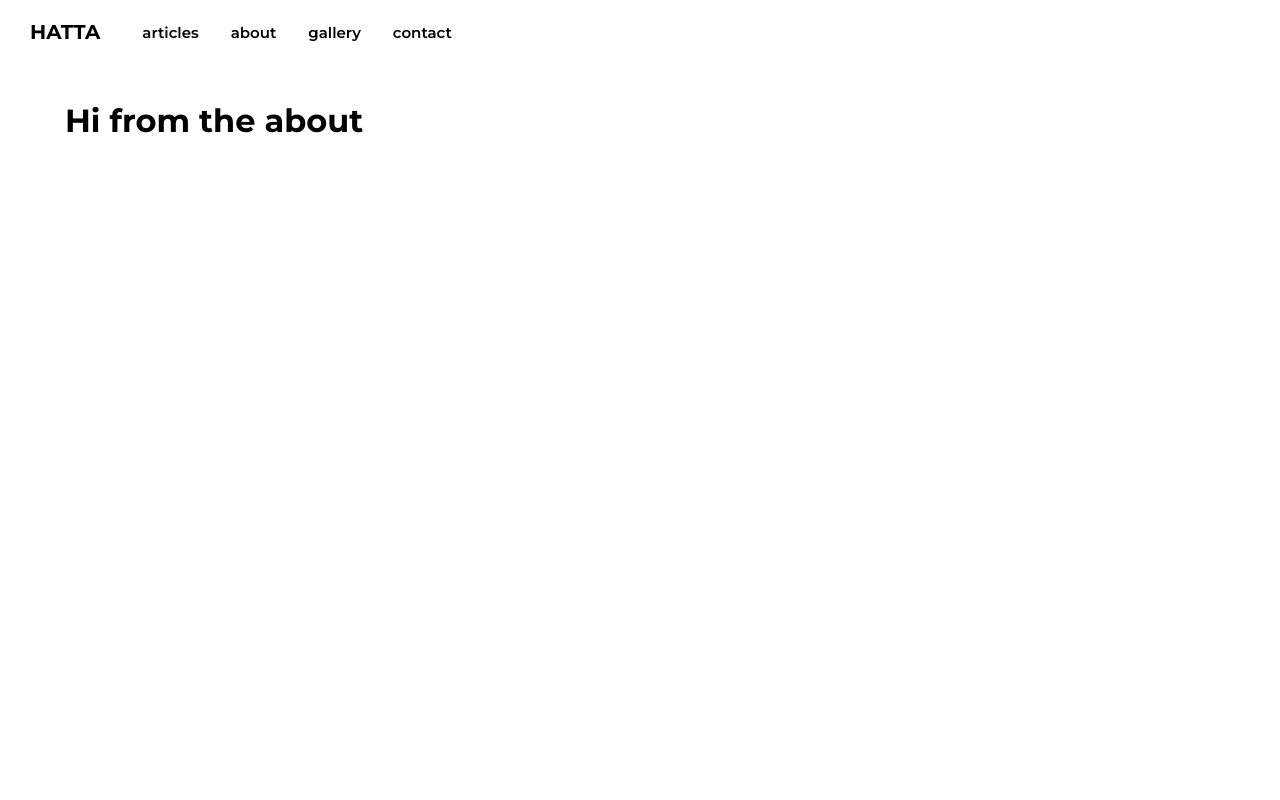
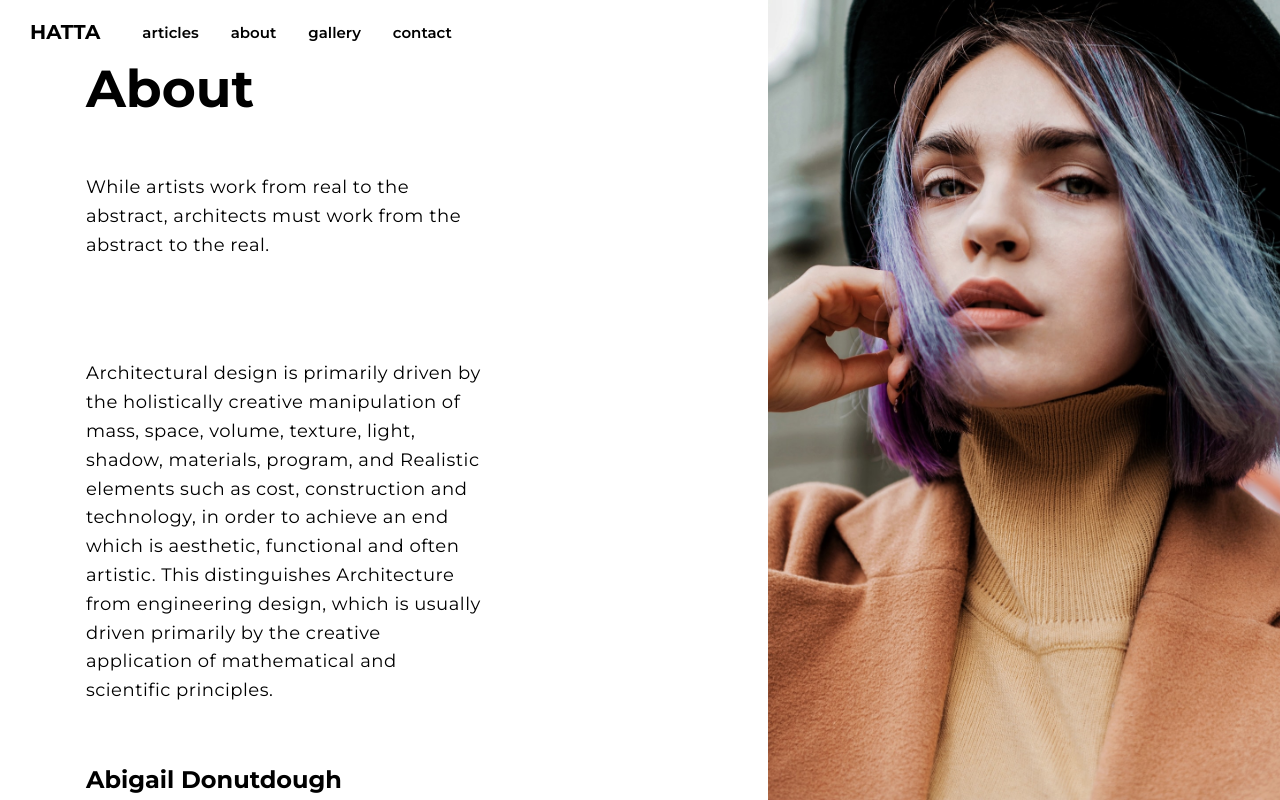
Before and after one commit to bartekmajster/hatta-website-gatsby, a Gatsby site: page /about in a window 1280 px wide. Built offline with nearby package versions, Linux system fonts and the light colour scheme; Gatsby itself is replaced by a stand-in of ours.

Commit message:
add about page

```diff
--- a/src/assets/styles/globalStyles.js
+++ b/src/assets/styles/globalStyles.js
@@ -13,8 +13,9 @@ const GlobalStyle = createGlobalStyle`
 
   body {
     margin: 0;
-    padding: 80px 65px 0;
+    padding: 80px 86px 0;
     font-family: 'Montserrat',sans-serif;
+    overflow-x: hidden;
   }
 
   button {
--- a/src/components/PageInfo/PageInfo.js
+++ b/src/components/PageInfo/PageInfo.js
@@ -1,5 +1,4 @@
 import React from 'react';
-import PropTypes from 'prop-types';
 import styled from 'styled-components';
 
 const Wrapper = styled.div`
@@ -31,8 +30,3 @@ const PageInfo = ({ title, paragraph }) => (
 );
 
 export default PageInfo;
-
-PageInfo.propTypes = {
-  title: PropTypes.string.isRequired,
-  paragraph: PropTypes.string.isRequired,
-};
--- a/src/pages/about.js
+++ b/src/pages/about.js
@@ -1,5 +1,84 @@
 import React from 'react';
+import styled from 'styled-components';
+import Image from 'gatsby-image';
+import { graphql } from 'gatsby';
 
-const AboutPage = () => <h1>Hi from the about</h1>;
+const ContentWrapper = styled.div`
+  width: 60%;
+  height: calc(100vh - 80px);
+  text-align: left;
+  display: flex;
+  flex-direction: column;
+  justify-content: center;
+  align-items: flex-start;
+
+  h1 {
+    font-size: 52px;
+    margin: 0;
+    width: 60%;
+    line-height: 0.9;
+  }
+
+  p {
+    font-size: 18px;
+    line-height: 160%;
+    letter-spacing: 0.5px;
+    margin: 60px 0 40px;
+    width: 60%;
+  }
+`;
+
+const StyledImage = styled(Image)`
+  position: absolute !important;
+  top: 0;
+  right: 0;
+  width: 40%;
+  height: 100vh;
+  object-fit: cover;
+`;
+
+const StyledHr = styled.div`
+  background-color: black;
+  width: 150%;
+  transform: translateX(-10%);
+  height: 4px;
+`;
+
+const AboutPage = ({ data }) => (
+  <>
+    <ContentWrapper>
+      <h1>About</h1>
+      <p>
+        While artists work from real to the abstract, architects must work from
+        the abstract to the real.
+      </p>
+      <StyledHr />
+      <p>
+        Architectural design is primarily driven by the holistically creative
+        manipulation of mass, space, volume, texture, light, shadow, materials,
+        program, and Realistic elements such as cost, construction and
+        technology, in order to achieve an end which is aesthetic, functional
+        and often artistic. This distinguishes Architecture from engineering
+        design, which is usually driven primarily by the creative application of
+        mathematical and scientific principles.
+      </p>
+      <h2>Abigail Donutdough</h2>
+      <StyledHr />
+    </ContentWrapper>
+    <StyledImage fluid={data.file.childImageSharp.fluid} />
+  </>
+);
+
+export const query = graphql`
+  {
+    file(name: { eq: "about_photo" }) {
+      childImageSharp {
+        fluid(maxWidth: 800, maxHeight: 1200, quality: 90) {
+          ...GatsbyImageSharpFluid_tracedSVG
+        }
+      }
+    }
+  }
+`;
 
 export default AboutPage;
--- a/src/pages/articles.js
+++ b/src/pages/articles.js
@@ -1,7 +1,7 @@
 import React from 'react';
 import styled from 'styled-components';
 import { graphql } from 'gatsby';
-import ArticlePreview from '../components/ArticlePreview/ArticlePreview';
+import StyledImage from '../components/StyledImage/StyledImage';
 import PageInfo from '../components/PageInfo/PageInfo';
 
 const ArticlesWrapper = styled.div`
@@ -26,7 +26,8 @@ const ArticlesPage = ({ data }) => {
       <ArticlesWrapper>
         {nodes.map(
           ({ excerpt, frontmatter: { title, featuredImage, slug } }) => (
-            <ArticlePreview
+            <StyledImage
+              type="article"
               title={title}
               excerpt={excerpt}
               background={featuredImage.childImageSharp.fluid}
```
Also changed, not shown: src/components/ArticlePreview/ArticlePreview.js (deleted, +0 -69 lines), src/components/StyledImage/StyledImage.js (+31 -9 lines), README.md, src/assets/images/about_photo.jpeg (added), 1 other file.
